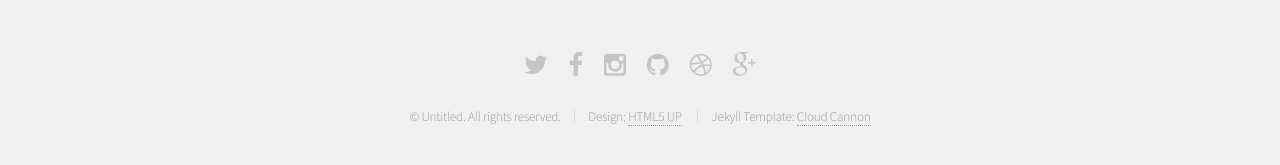
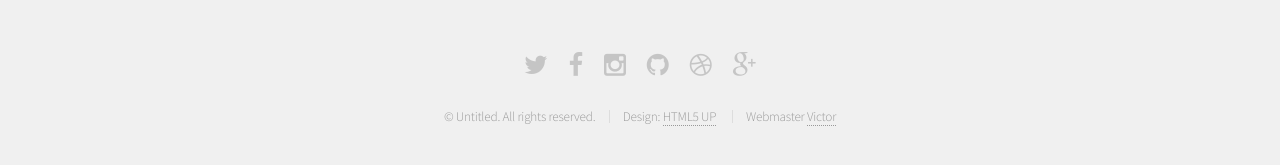
Before and after one commit to MinafisiGroup/minafisigroup.github.io, a Jekyll site: the page built from blog/index.html, in a window 1280 px wide and 900 px high, scrolled down 2010 px. Shown: the part 689-854 px from the top of the window. Built offline with Jekyll 4.4.1, drawn with Linux system fonts in a browser that asks for light colours.

Commit message:
webmaster

```diff
--- a/_includes/footer.html
+++ b/_includes/footer.html
@@ -11,7 +11,7 @@
 				</ul>
 				<ul class="copyright">
 					<li>&copy; Untitled. All rights reserved.</li><li>Design: <a href="http://html5up.net">HTML5 UP</a></li>
-					<li> Jekyll Template: <a href="http://cloudcannon.com">Cloud Cannon</a></li>
+					<li> Webmaster <a href="https://vasante.com">Victor</a></li>
 				</ul>
 			</footer>
 
```
